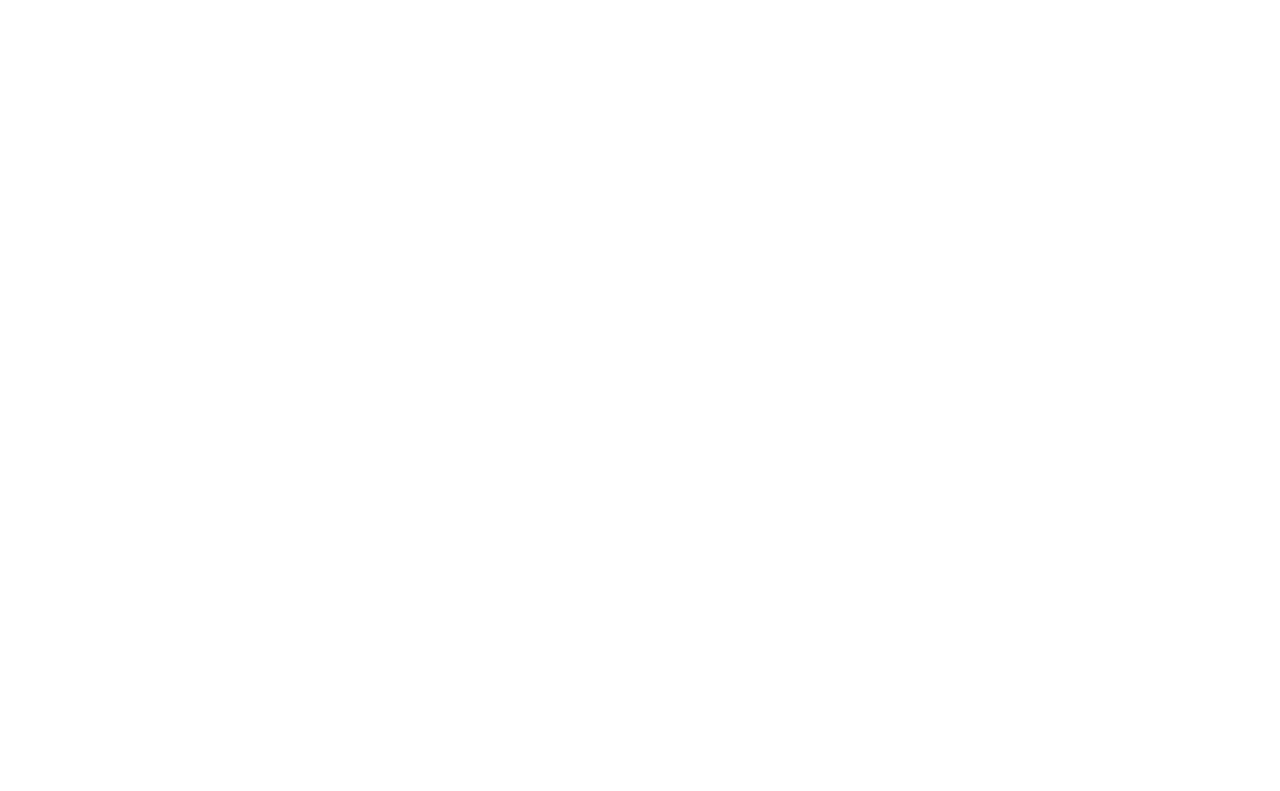
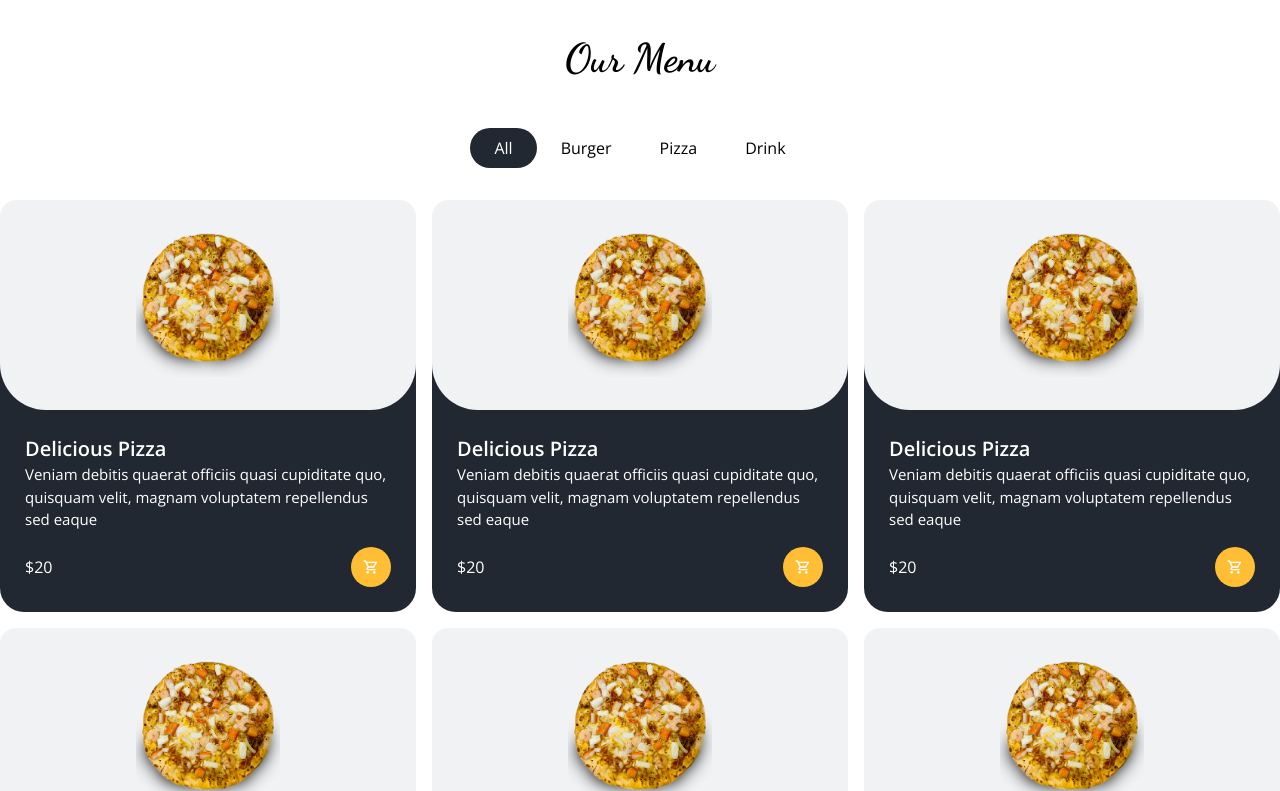
Before and after one commit to ilknurhelvaci/food-app-react, a Next.js app: page /home in a window 1280 px wide. Shown: the part 1060-1851 px from the top of the page. Before the commit the page ends 1088 px from the top, so only its background shows below. Built offline with nearby package versions, Linux system fonts and the light colour scheme.

Commit message:
added menu component

```diff
--- /dev/null
+++ b/components/product/MenuItem.jsx
@@ -0,0 +1,30 @@
+import Image from "next/image";
+import React from "react";
+import { MdOutlineShoppingCart } from "react-icons/md";
+
+const MenuItem = () => {
+  return (
+    <div className="bg-secondary rounded-3xl">
+      <div className="w-full  bg-[#f1f2f3] h-[210px] grid place-content-center rounded-bl-[46px] rounded-br-[46px] rounded-tl-2xl rounded-tr-2xl">
+        <div className="relative w-36 h-36 hover:scale-110 transition-all">
+          <Image src="/images/f1.png" alt="" layout="fill" />
+        </div>
+      </div>
+      <div className="p-[25px] text-white">
+        <h4 className="text-xl font-semibold">Delicious Pizza</h4>
+        <p className="text-[15px]">
+          Veniam debitis quaerat officiis quasi cupiditate quo, quisquam velit,
+          magnam voluptatem repellendus sed eaque
+        </p>
+        <div className="flex justify-between items-center mt-4">
+          <span>$20</span>
+          <button className="btn-primary !w-10 !h-10 !rounded-full !p-0 grid place-content-center">
+            <MdOutlineShoppingCart />
+          </button>
+        </div>
+      </div>
+    </div>
+  );
+};
+
+export default MenuItem;
--- /dev/null
+++ b/components/product/MenuWrapper.jsx
@@ -0,0 +1,33 @@
+import React from "react";
+import Title from "../ui/Title";
+import MenuItem from "./MenuItem";
+
+const MenuWrapper = () => {
+  return (
+    <div className="container mx-auto  mb-16">
+      <div className="flex flex-col items-center w-full">
+        <Title addClass="text-[40px]">Our Menu</Title>
+        <div className="mt-10">
+          <button className="px-6 py-2 bg-secondary rounded-3xl text-white">
+            All
+          </button>
+          <button className="px-6 py-2 rounded-3xl ">Burger</button>
+          <button className="px-6 py-2  rounded-3xl ">Pizza</button>
+          <button className="px-6 py-2  rounded-3xl ">Drink</button>
+        </div>
+      </div>
+      {/* Menu Items */}
+      <div className="mt-8 grid md:grid-cols-3 sm:grid-cols-2 grid-cols-1 gap-4">
+        <MenuItem />
+        <MenuItem />
+        <MenuItem />
+        <MenuItem />
+        <MenuItem />
+        <MenuItem />
+        <MenuItem />
+      </div>
+    </div>
+  );
+};
+
+export default MenuWrapper;
--- a/pages/home/index.js
+++ b/pages/home/index.js
@@ -1,4 +1,5 @@
 import Campaigns from "@/components/Campaigns";
+import MenuWrapper from "@/components/product/MenuWrapper";
 import Carousel from "@/components/ui/Carousel";
 import React from "react";
 
@@ -7,6 +8,7 @@
     <div>
       <Carousel />
       <Campaigns />
+      <MenuWrapper />
     </div>
   );
 };
--- a/pages/index.js
+++ b/pages/index.js
@@ -1,6 +1,5 @@
 import Header from "@/components/layout/Header";
 import HomePage from "./home";
-import Carousel from "@/components/ui/Carousel";
 
 export default function Home() {
   return (
```
